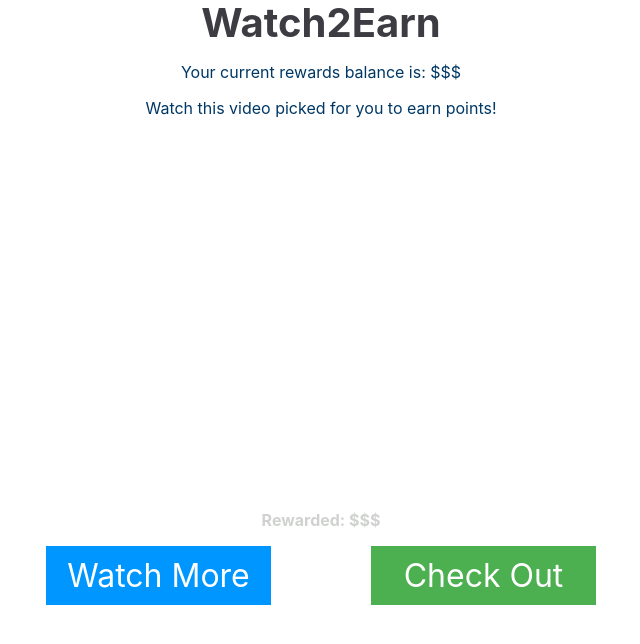
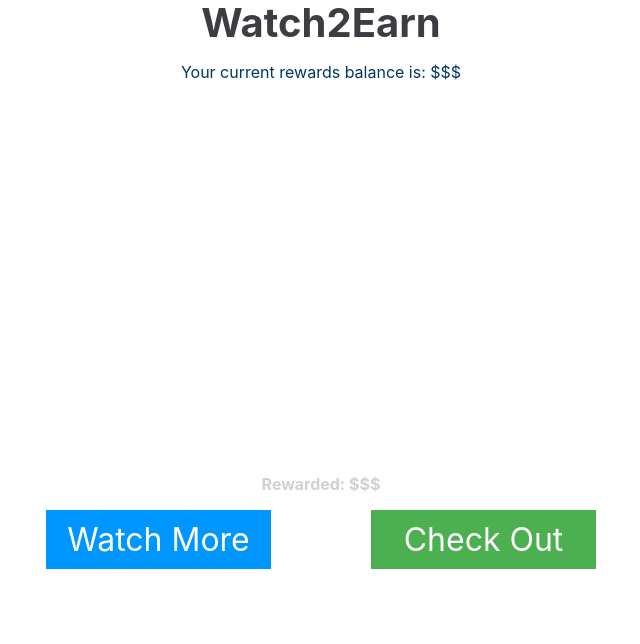
Before and after one commit to snowyaya/Watch2Earn, a Next.js app: page / in a window 1280 px wide. Shown: the top 644 px of the page, without its empty margins (319-959 px from the left). Built offline with nearby package versions, Linux system fonts and the light colour scheme.

Commit message:
Remove line of earning points

```diff
--- a/pages/index.js
+++ b/pages/index.js
@@ -28,9 +28,7 @@ export default function Home(onEnded) {
         <p className={styles.p}>
           Your current rewards balance is: $$$
         </p>
-        <p className={styles.p}>
-          Watch this video picked for you to earn points!
-        </p>
+
         <div style={{
             display: 'flex',
             alignItems: 'center',
```
